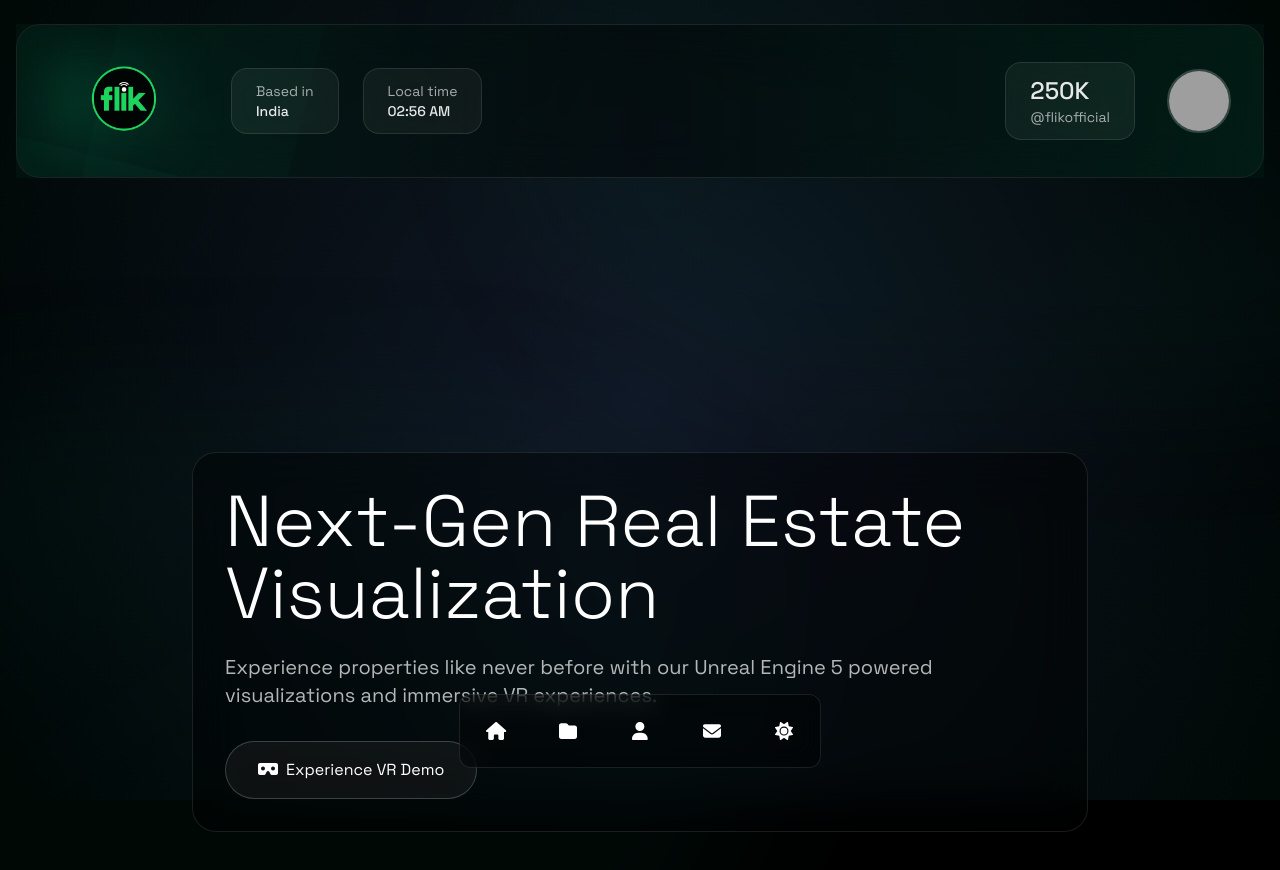
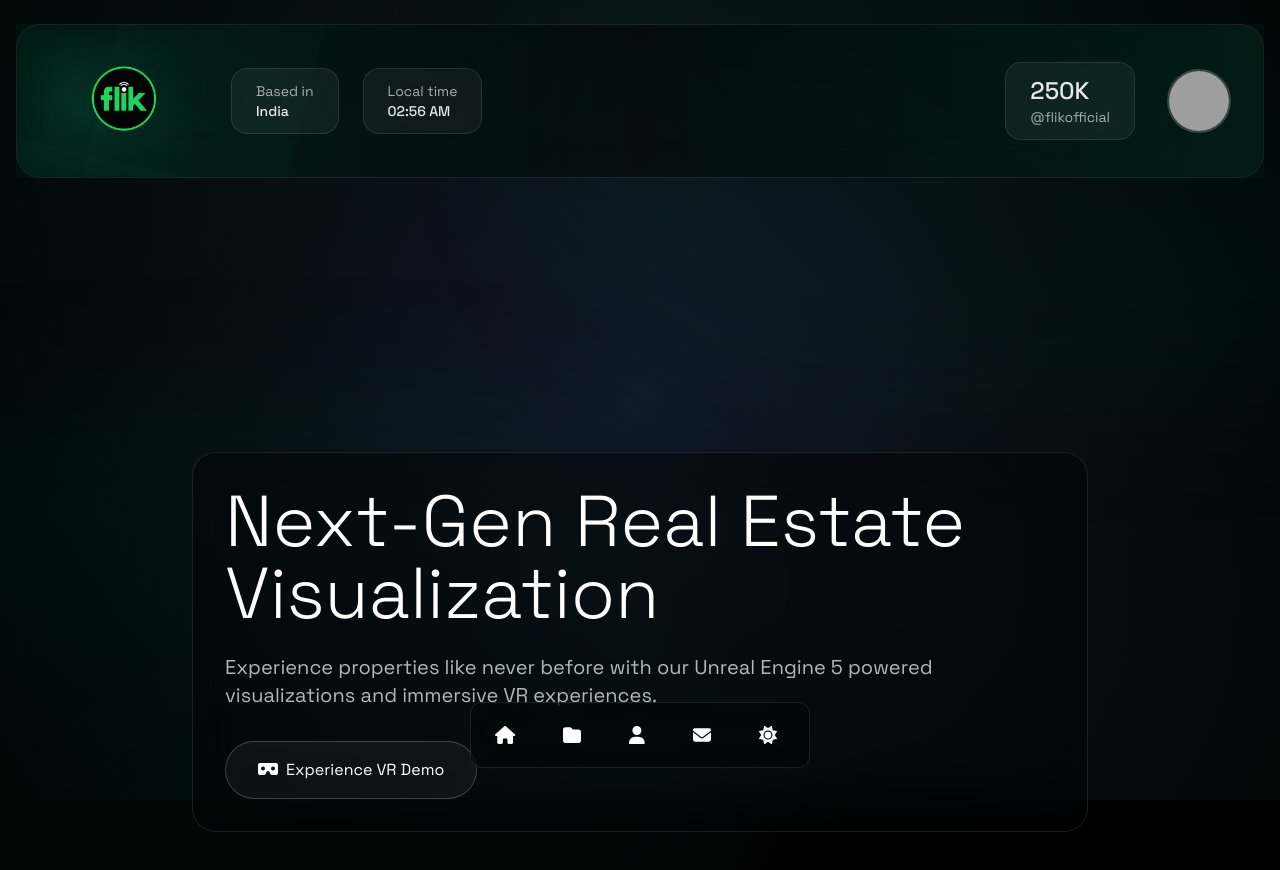
Before and after one commit to aaryan2004saini/next_website, a Next.js app: page / in a window 1280 px wide. Shown: the top 870 px of the page. Built offline with nearby package versions, Linux system fonts and the light colour scheme; grey boxes are pictures that could not be loaded.

Commit message:
v1.2: Navbar -> Interactions

```diff
--- a/src/app/globals.css
+++ b/src/app/globals.css
@@ -96,51 +96,85 @@ body {
 }
 
 .nav-button {
-  @apply relative flex items-center justify-center w-10 h-10 rounded-lg
+  @apply relative flex items-center justify-center rounded-lg
          transition-all duration-300;
-  /* Min-width to ensure buttons don't collapse when label is shown */
   min-width: 2.5rem;
+  height: 2.5rem;
+  padding: 0 0.75rem;
   position: relative;
+  overflow: visible;
 }
 
-.nav-button:hover, .nav-button.active {
+.nav-button:hover {
   @apply bg-white/90 text-black transform scale-105
          shadow-[0_0_15px_rgba(255,255,255,0.6)];
 }
 
-.nav-button-label {
-  @apply absolute whitespace-nowrap text-xs font-medium text-white opacity-0 transition-all duration-300;
-  left: 100%;
-  margin-left: 1rem;
-  white-space: nowrap;
-  pointer-events: none; /* Ensure the label doesn't interfere with clicks */
+.nav-button.active {
+  @apply bg-white/90 text-black transform scale-105
+         shadow-[0_0_15px_rgba(255,255,255,0.6)];
+  width: auto;
+  padding-right: 2rem; /* Space for the label */
 }
 
-.nav-button.active .nav-button-label {
+.nav-button-label {
+  @apply whitespace-nowrap text-xs font-medium opacity-0 transition-all duration-300;
+  position: static;
+  margin-left: 0.5rem;
+  display: inline-block;
+  pointer-events: none; /* Ensure the label doesn't interfere with clicks */
+  color: rgba(0, 0, 0, 0.9);
+  font-weight: 600;
+  max-width: 0;
+  overflow: hidden;
+}
+
+.nav-button.active .nav-button-label,
+.active-label {
   @apply opacity-100;
+  max-width: 100px;
 }
 
 /* Rounded navbar container */
 .navbar-container {
   @apply backdrop-blur-md bg-black/40 rounded-xl border border-white/10;
-  padding: 1rem;
+  padding: 0.75rem;
   transition: all 0.3s ease;
   width: auto;
   position: relative; /* Add positioning context */
+  overflow: visible; /* Ensure labels can overflow outside the container */
 }
 
 /* Container for nav buttons to create proper spacing */
 .navbar-buttons-container {
   display: flex;
   align-items: center;
-  gap: 2rem; /* Increase spacing between buttons */
+  gap: 1rem; /* Space between buttons */
   position: relative;
+  transition: all 0.3s ease;
+}
+
+/* Apply correct spacing to each button */
+.nav-button.active,
+.nav-button.active-with-space {
+  /* No additional margin needed now */
+}
+
+/* Fix for Safari and other browsers without :has support */
+.navbar-buttons-container .nav-button {
+  position: relative;
+  z-index: 2;
+}
+
+.navbar-buttons-container .nav-button.active ~ .nav-button,
+.navbar-buttons-container .nav-button.active-with-space ~ .nav-button {
+  /* No additional margin needed now */
 }
 
 /* Expanded navigation container when a button is active */
 .navbar-container:has(.nav-button.active),
 .navbar-expanded {
-  padding-right: 8rem; /* Extra space for the label */
+  /* No fixed padding needed anymore */
 }
 
 /* Text cursor container - to ensure it's just a vertical line */
--- a/src/app/page.tsx
+++ b/src/app/page.tsx
@@ -72,7 +72,8 @@ export default function Home() {
     if (index === null) return;
 
     // Toggle active state of the clicked icon
-    setClickedIcon(index === clickedIcon ? null : index);
+    const newClickedIcon = index === clickedIcon ? null : index;
+    setClickedIcon(newClickedIcon);
 
     // Route to appropriate section or trigger functionality
     if (index === 0) {
@@ -102,18 +103,6 @@ export default function Home() {
       setActiveTab('contact');
     } else if (index === 4) {
       // Theme toggle - you can implement theme switching here
-    }
-
-    // Update container width for accessibility
-    const container = document.querySelector('.navbar-container');
-    if (container) {
-      if (index === clickedIcon) {
-        // If toggling off, remove the expanded class
-        container.classList.remove('navbar-expanded');
-      } else {
-        // If activating, add the expanded class
-        container.classList.add('navbar-expanded');
-      }
     }
   };
 
@@ -407,7 +396,7 @@ export default function Home() {
 
       {/* Floating bottom navigation */}
       <div className="bottom-navigation">
-        <div className="navbar-container">
+        <div className={`navbar-container ${clickedIcon !== null ? 'navbar-expanded' : ''}`}>
           <div className="navbar-buttons-container">
             {icons.map((item, index) => (
               <button
```
